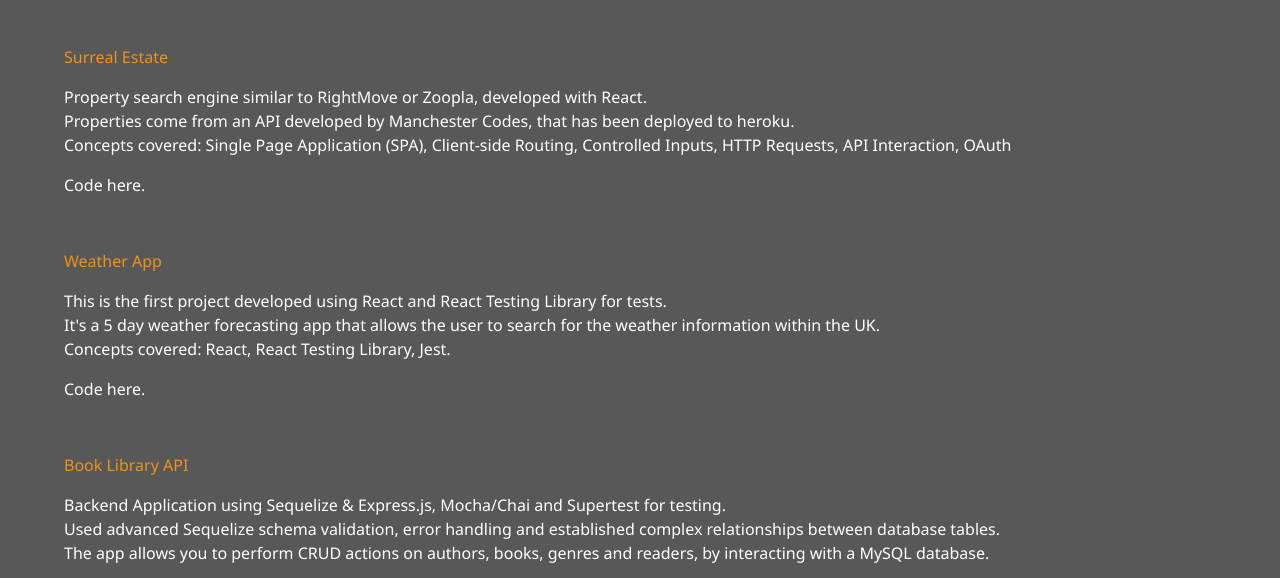
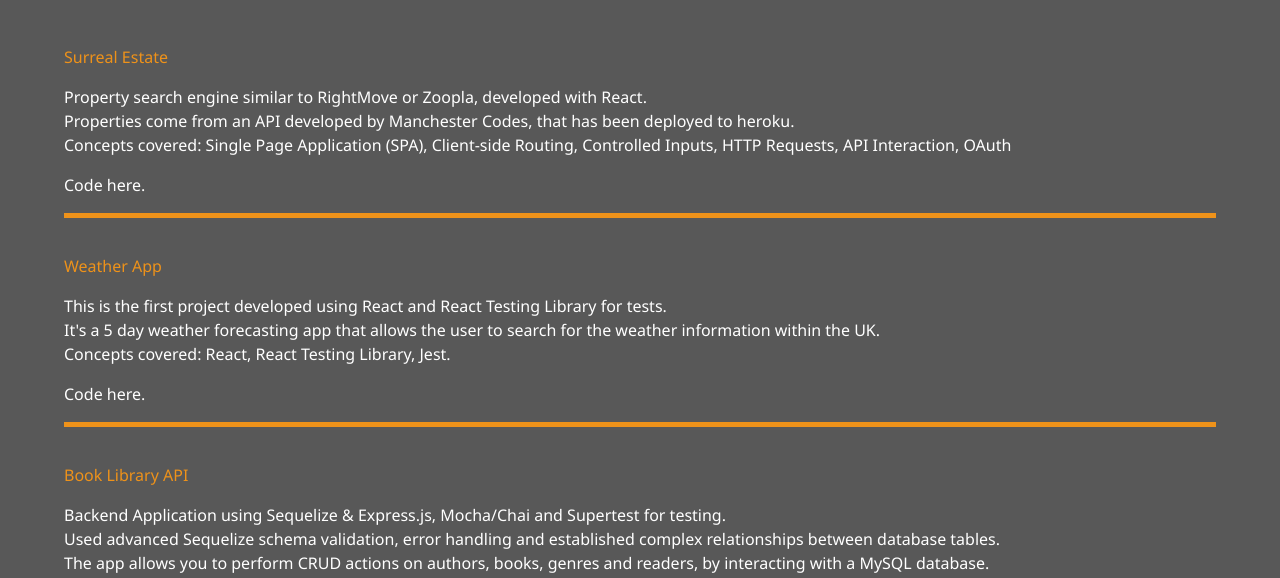
Before and after one commit to sofia1701/sofia-portfolio, a website: page dist/work.html in a window 1280 px wide. Shown: the part 205-783 px from the top of the page. Drawn offline with Linux system fonts and the light colour scheme.

Commit message:
Border bottom added in Work page

```diff
--- a/scss/main.scss
+++ b/scss/main.scss
@@ -122,6 +122,10 @@
   grid-template-columns: repeat(1, 1fr);
 }
 
+.item {
+  border-bottom: $secondary-color 5px solid;
+}
+
 .text-link {
   color: white;
 
```
Also changed, not shown: dist/css/main.css.
